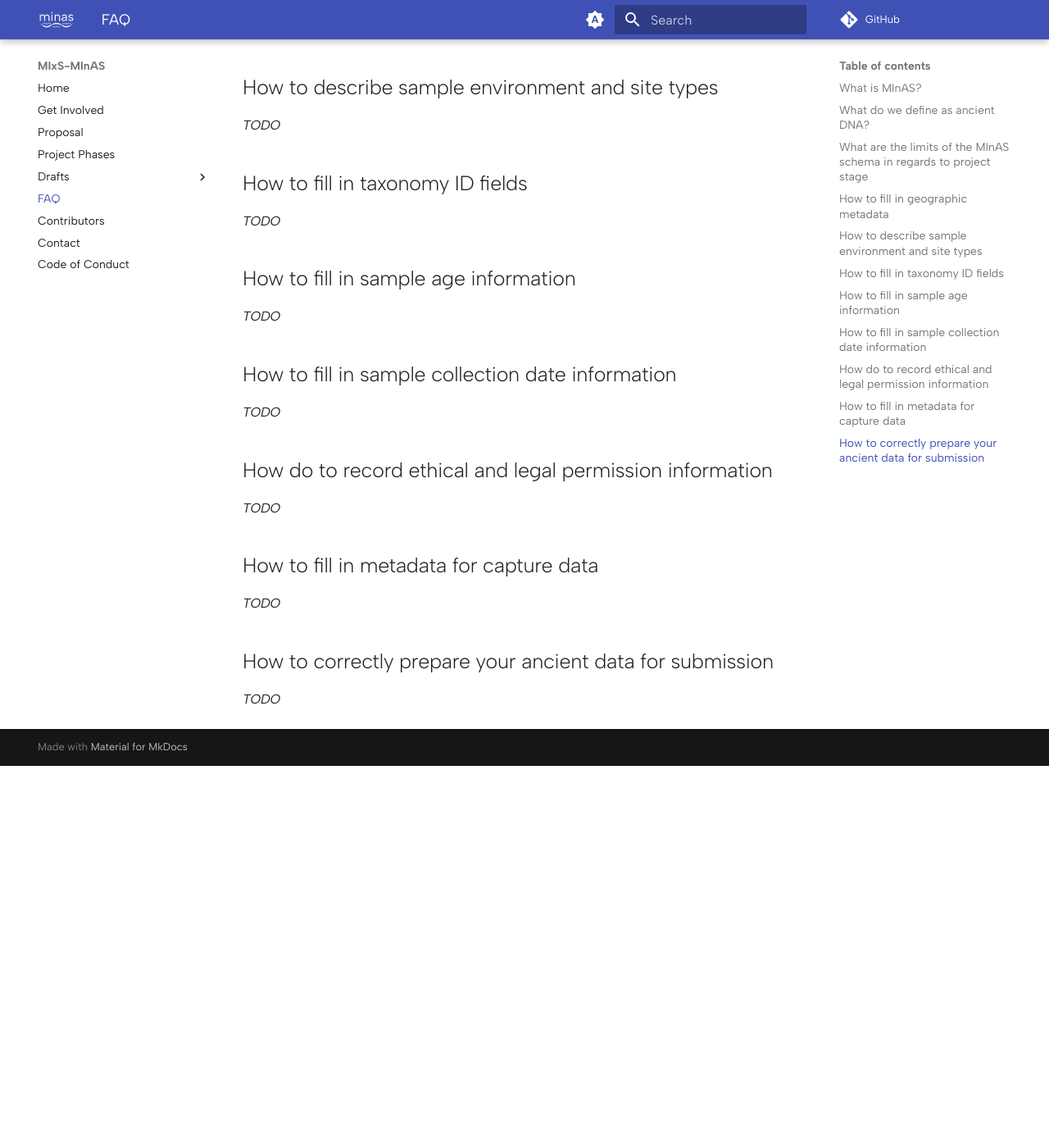
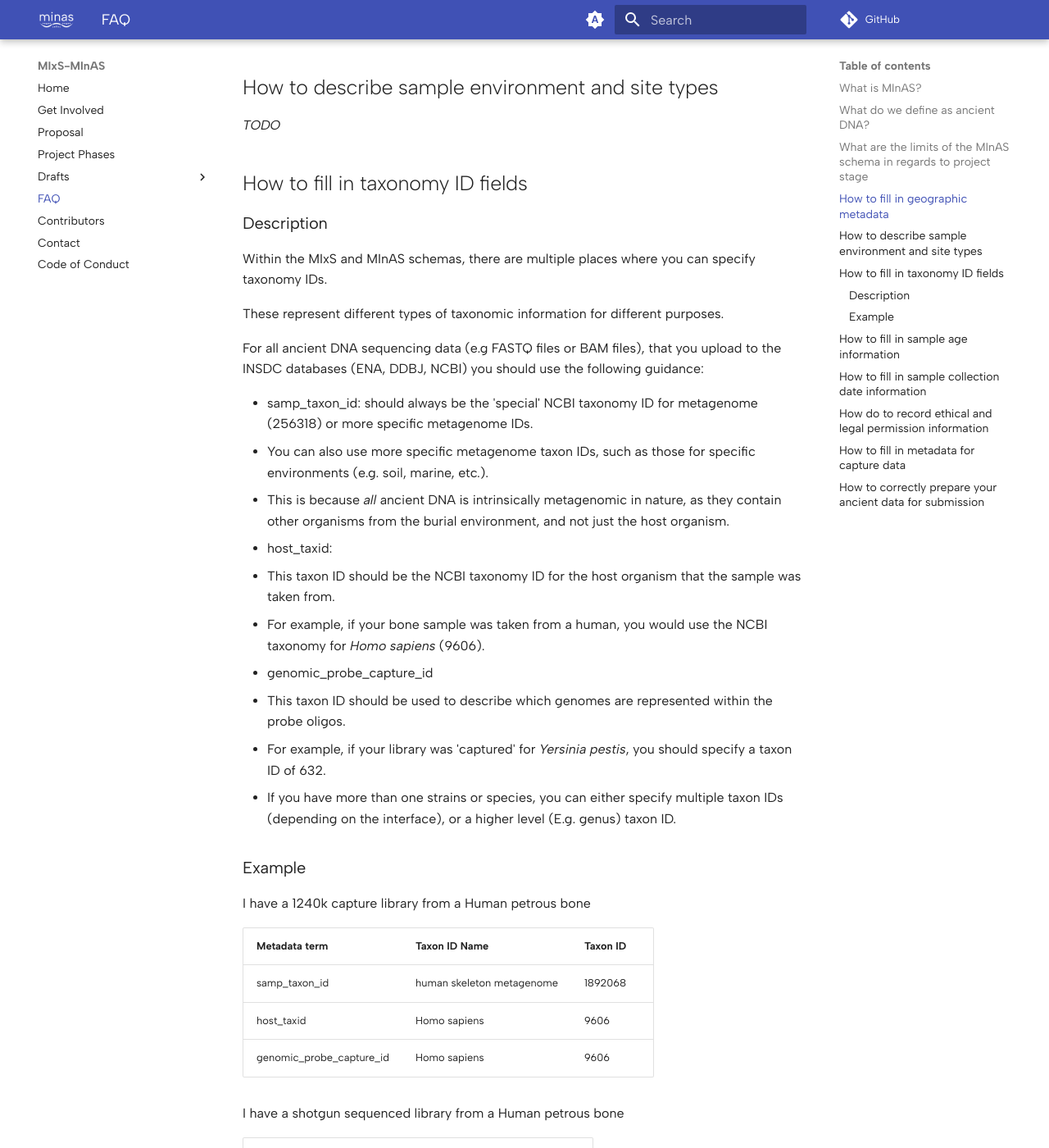
Before and after one commit to MIxS-MInAS/MIxS-MInAS.github.io, an MkDocs documentation site: the page built from docs/faq.md, in a window 1280 px wide and 1400 px high, scrolled down 820 px. Shown: the whole window at 82% size. Built offline with MkDocs 1.6.1 and Material for MkDocs 9.7.7, drawn with Linux system fonts in a browser that asks for light colours; comment, search, counter and statistics services are not loaded; before the commit the page ends 1754 px from its top, so only the background shows below that; some of the changed text lies outside the part shown.

Commit message:
Add FAQ section for taxon IDs

```diff
--- a/docs/faq.md
+++ b/docs/faq.md
@@ -30,7 +30,69 @@ _TODO_
 
 ## How to fill in taxonomy ID fields
 
-_TODO_
+### Description
+
+Within the MIxS and MInAS schemas, there are multiple places where you can specify taxonomy IDs.
+
+These represent different types of taxonomic information for different purposes.
+
+For all ancient DNA sequencing data (e.g FASTQ files or BAM files), that you upload to the INSDC databases (ENA, DDBJ, NCBI) you should use the following guidance:
+
+- samp_taxon_id: should always be the 'special' NCBI taxonomy ID for metagenome (256318) or more specific metagenome IDs.
+  - You can also use more specific metagenome taxon IDs, such as those for specific environments (e.g. soil, marine, etc.).
+  - This is because _all_ ancient DNA is intrinsically metagenomic in nature, as they contain other organisms from the burial environment, and not just the host organism.
+- host_taxid:
+  - This taxon ID should be the NCBI taxonomy ID for the host organism that the sample was taken from.
+  - For example, if your bone sample was taken from a human, you would use the NCBI taxonomy for _Homo sapiens_ (9606).
+- genomic_probe_capture_id
+  - This taxon ID should be used to describe which genomes are represented within the probe oligos.
+  - For example, if your library was 'captured' for _Yersinia pestis_, you should specify a taxon ID of 632.
+  - If you have more than one strains or species, you can either specify multiple taxon IDs (depending on the interface), or a higher level (E.g. genus) taxon ID.
+
+### Example
+
+I have a 1240k capture library from a Human petrous bone
+
+| Metadata term            | Taxon ID Name             | Taxon ID |
+| ------------------------ | ------------------------- | -------- |
+| samp_taxon_id            | human skeleton metagenome | 1892068  |
+| host_taxid               | Homo sapiens              | 9606     |
+| genomic_probe_capture_id | Homo sapiens              | 9606     |
+
+I have a shotgun sequenced library from a Human petrous bone
+
+| Metadata term | Taxon ID Name             | Taxon ID |
+| ------------- | ------------------------- | -------- |
+| samp_taxon_id | human skeleton metagenome | 1892068  |
+| host_taxid    | Homo sapiens              | 9606     |
+
+_This is not a captured library, so `genomic_probe_capture_id `is not required_
+
+I have a _Yersinia pestis_ capture library from a human tooth
+
+| Metadata term            | Taxon ID Name             | Taxon ID |
+| ------------------------ | ------------------------- | -------- |
+| samp_taxon_id            | human skeleton metagenome | 1892068  |
+| host_taxid               | Homo sapiens              | 9606     |
+| genomic_probe_capture_id | Yersinia pestis           | 632      |
+
+I have a shotgun sequenced library of dental calculus from a Eurasian brown bear
+
+| Metadata term | Taxon ID Name       | Taxon ID |
+| ------------- | ------------------- | -------- |
+| samp_taxon_id | oral metagenome     | 1227552  |
+| host_taxid    | Ursus arctos arctos | 563924   |
+
+_This is not a captured library, so `genomic_probe_capture_id `is not required_
+
+I have a sediment capture library for Narwhal DNA
+
+| Metadata term            | Taxon ID Name              | Taxon ID |
+| ------------------------ | -------------------------- | -------- |
+| samp_taxon_id            | marine sediment metagenome | 412755   |
+| genomic_probe_capture_id | Monodon monoceros          | 40151    |
+
+_There is no `host_taxid` in the MIxS sediment checklist, thus not used here_
 
 ## How to fill in sample age information
 
```
